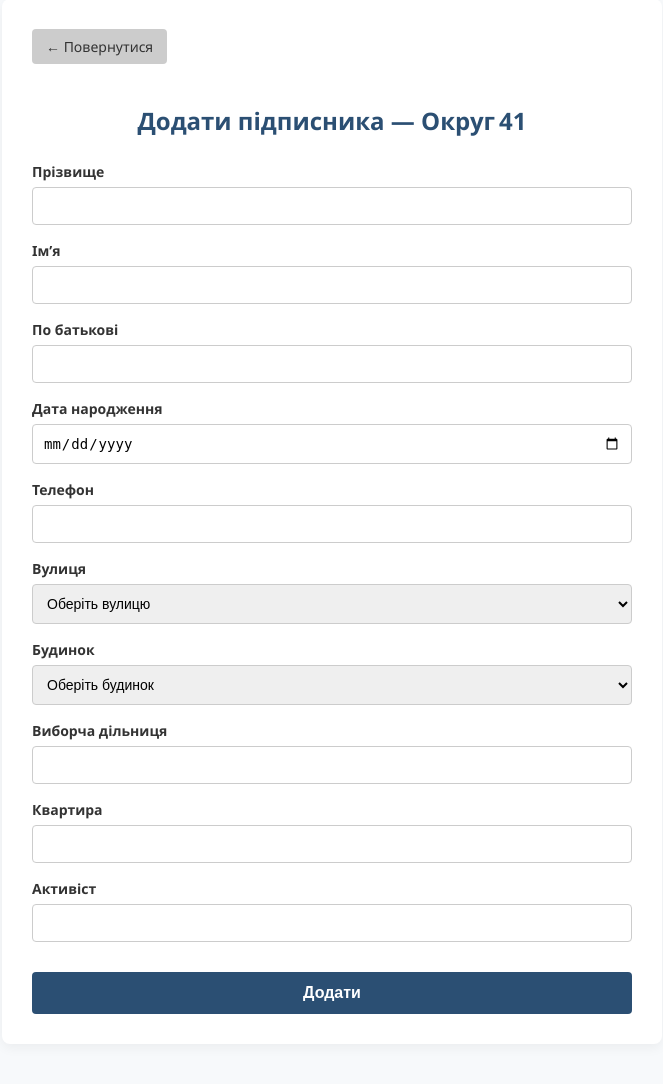
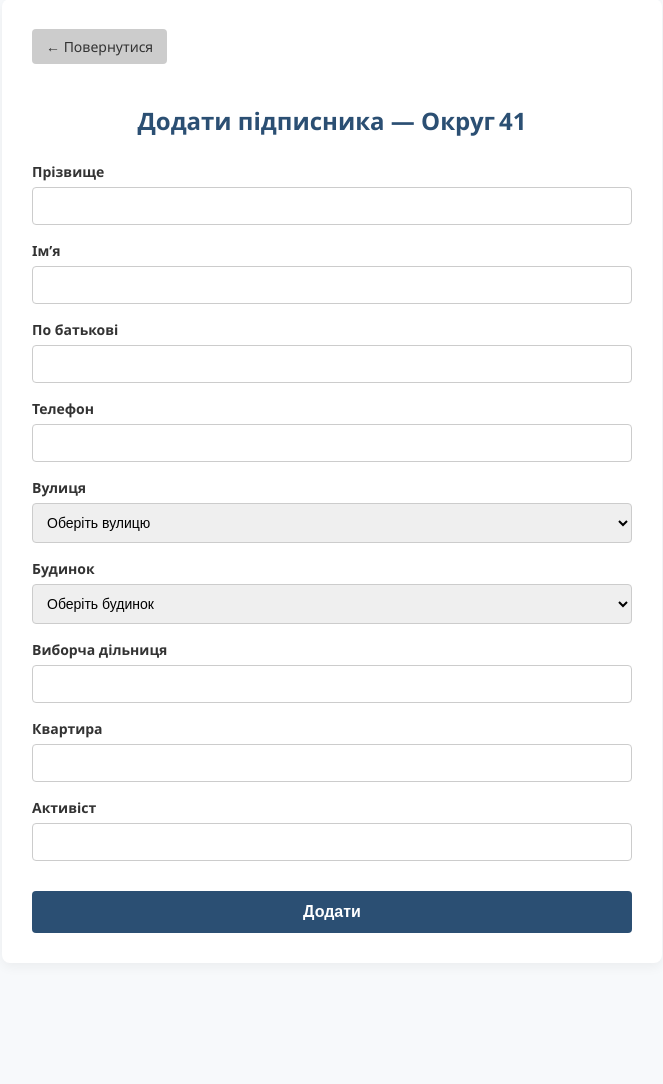
Before and after one commit to Aliina-ai/flask-db, a Flask app: page /regions41/add in a window 1280 px wide. Shown: the part 41-1125 px from the top of the page, without its empty margins (308-971 px from the left). After the commit the page ends 974 px from the top, so only its background shows below. Run offline with Flask 3, Linux system fonts and the light colour scheme; the visitor is signed in with stand-in values (Sample User, id 1); data that the repository does not hold is empty; parts of the project's set-up code (start-up, migrations or seed data) failed here and were passed over.

Commit message:
Update add_region41.html

```diff
--- a/templates/add_region41.html
+++ b/templates/add_region41.html
@@ -100,9 +100,6 @@
       <label>По батькові</label>
       <input type="text" name="middle_name" required>
 
-      <label>Дата народження</label>
-      <input type="date" name="birth_date" required>
-
       <label>Телефон</label>
       <input type="text" name="phone" required>
 
```
